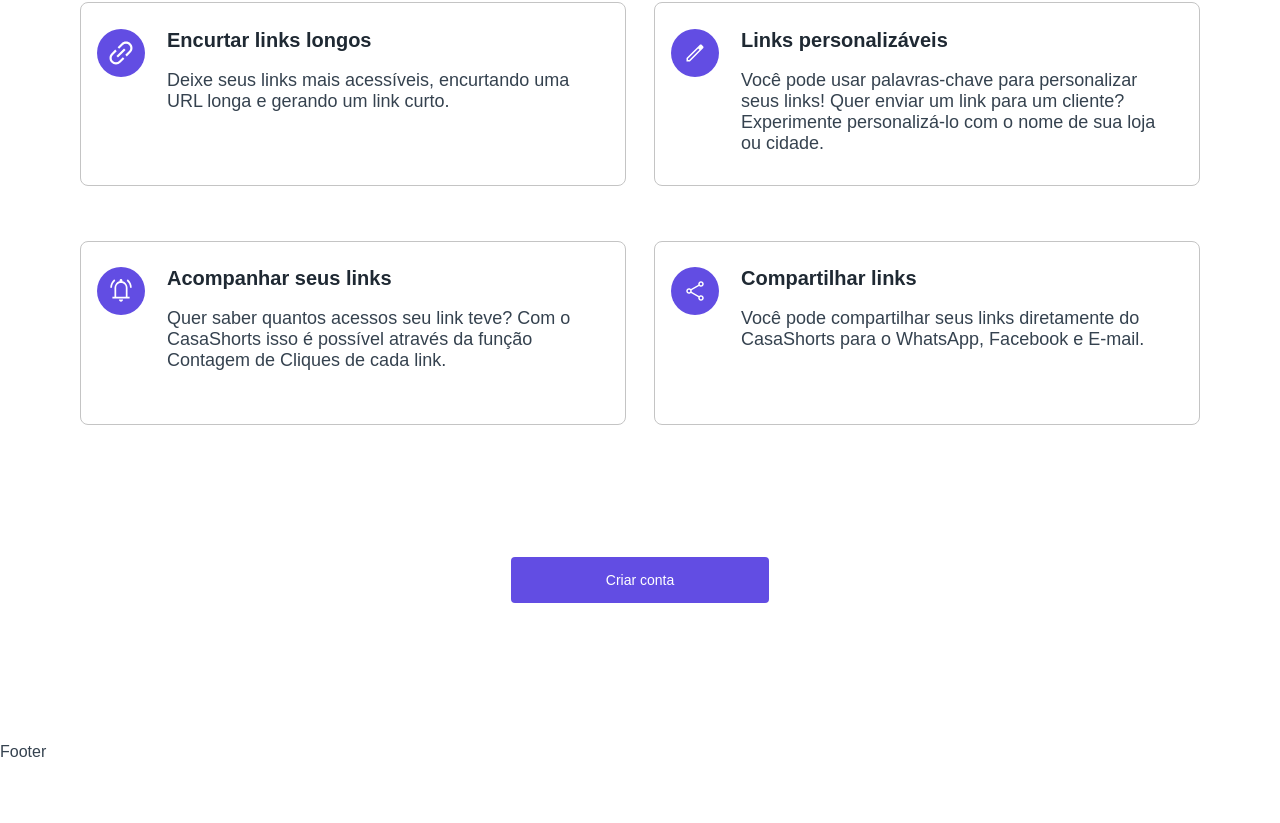
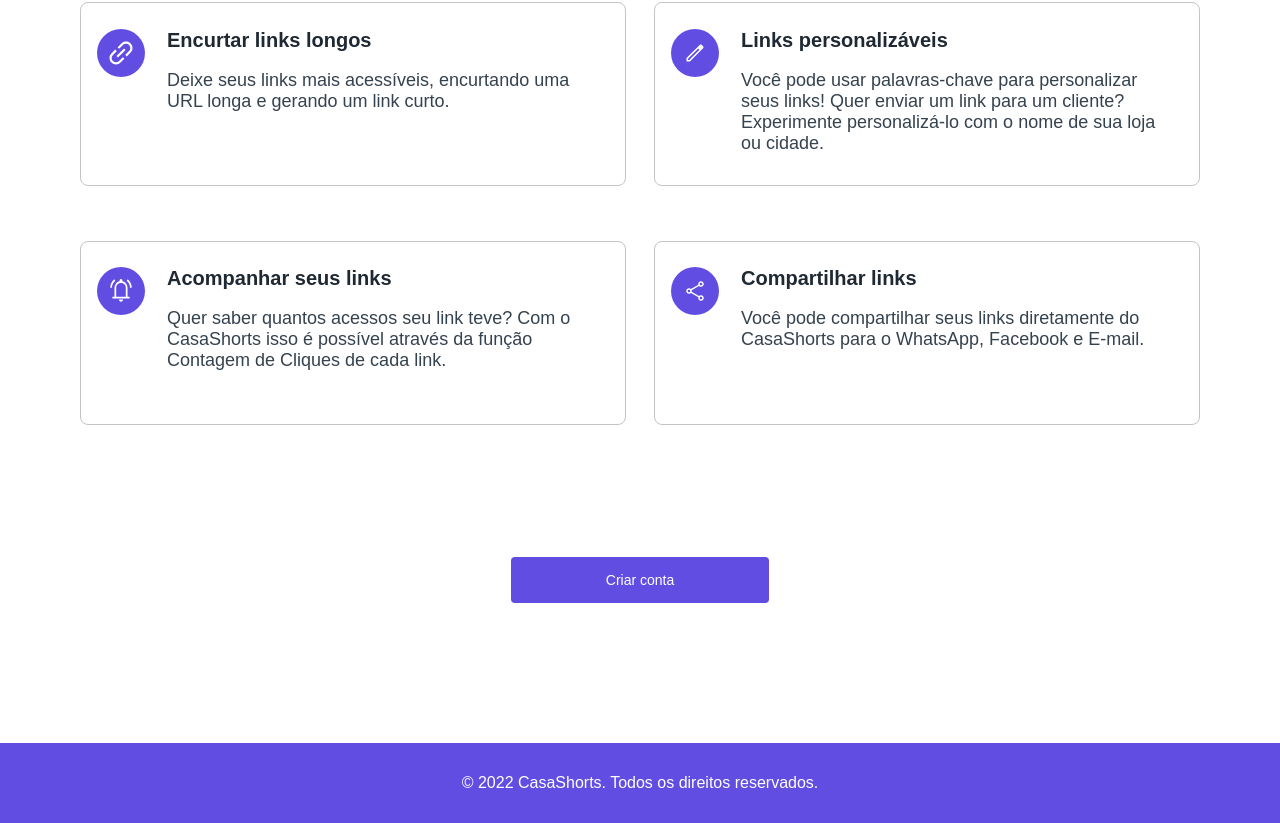
Before and after one commit to mauassenco/casashorts, a React (Vite) app: page / in a window 1280 px wide. Shown: the part 823-1646 px from the top of the page. Before the commit the page ends 1584 px from the top, so only its background shows below. Built offline with nearby package versions, Linux system fonts and the light colour scheme.

Commit message:
feat: footer created

```diff
--- a/src/layout/Footer/index.tsx
+++ b/src/layout/Footer/index.tsx
@@ -1,7 +1,11 @@
-import React from 'react';
-
+// Styles
+import * as Styles from './styles';
 const Footer = () => {
-  return <footer>Footer</footer>;
+  return (
+    <Styles.FooterContainer>
+      <p>© 2022 CasaShorts. Todos os direitos reservados.</p>
+    </Styles.FooterContainer>
+  );
 };
 
 export default Footer;
--- /dev/null
+++ b/src/layout/Footer/styles.ts
@@ -0,0 +1,26 @@
+import { styled, css } from 'styled-components';
+
+export const FooterContainer = styled.footer`
+  ${({ theme }) => css`
+    display: flex;
+    justify-content: center;
+    align-items: center;
+    background-color: ${theme.colors.primary};
+    width: 100%;
+    height: 2.5rem;
+    padding: 0 1.5rem;
+
+    p {
+      color: ${theme.colors.secondary};
+      font-size: ${theme.fontSize.xxsmall};
+    }
+    @media (min-width: ${theme.breakpoints.desktop}) {
+      height: 5rem;
+      padding: 0 6rem;
+
+      p {
+        font-size: ${theme.fontSize.small};
+      }
+    }
+  `}
+`;
--- a/src/styles/styled.d.ts
+++ b/src/styles/styled.d.ts
@@ -21,6 +21,7 @@ declare module 'styled-components' {
       secondary: string;
     };
     fontSize: {
+      xxsmall: string;
       xsmall: string;
       small: string;
       regular: string;
--- a/src/styles/theme.ts
+++ b/src/styles/theme.ts
@@ -18,6 +18,7 @@ export const theme: DefaultTheme = {
     secondary: 'serif',
   },
   fontSize: {
+    xxsmall: '12px',
     xsmall: '14px',
     small: '16px',
     regular: '18px',
```
